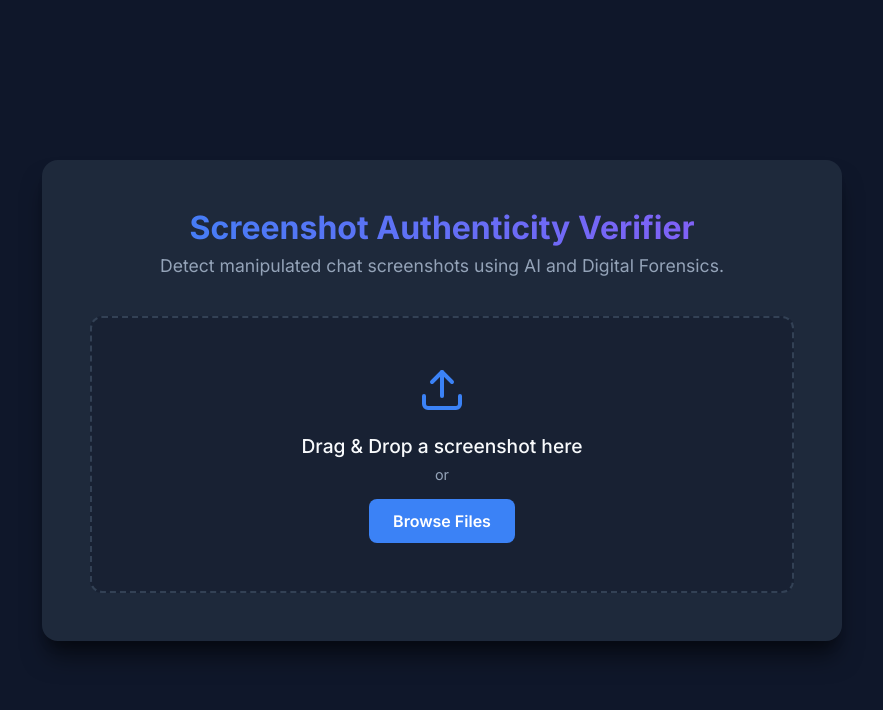
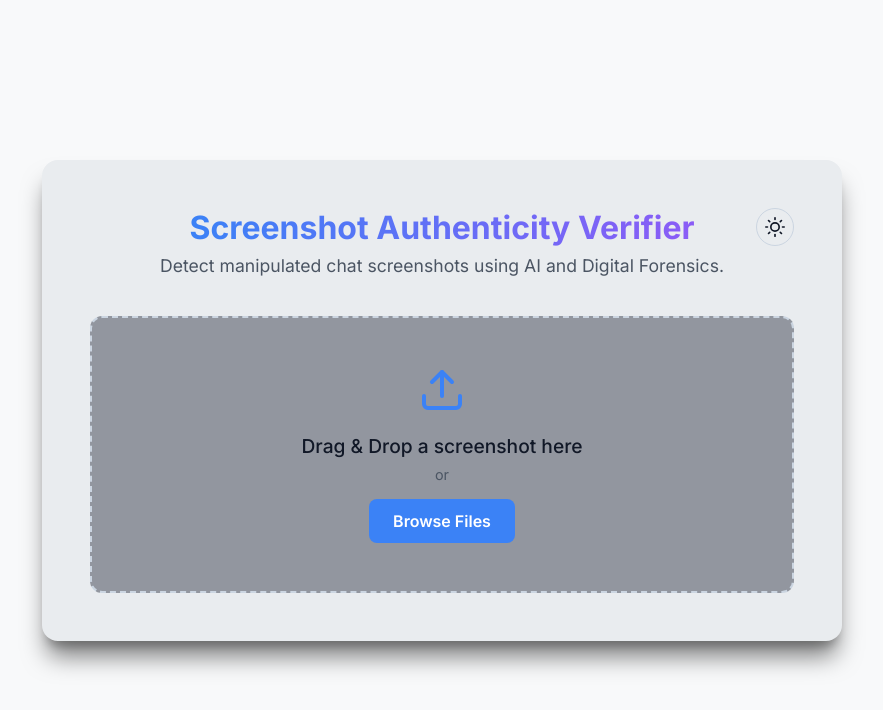
Before and after one commit to crypto-nidh/Screenshot-Authenticity-Verifier, a plain HTML site: page frontend/index.html in a window 1280 px wide. Shown: the whole page, without its empty margins (198-1081 px from the left). Drawn offline with Linux system fonts and the light colour scheme.

Commit message:
added toggle option and updated color theme

```diff
--- a/frontend/index.html
+++ b/frontend/index.html
@@ -10,7 +10,13 @@
 <body>
     <div class="app-container">
         <header>
-            <h1>Screenshot Authenticity Verifier</h1>
+            <div class="header-top">
+                <h1>Screenshot Authenticity Verifier</h1>
+                <button id="theme-toggle" class="btn secondary-btn" aria-label="Toggle theme">
+                    <svg id="theme-icon-moon" width="20" height="20" viewBox="0 0 24 24" fill="none" stroke="currentColor" stroke-width="2" stroke-linecap="round" stroke-linejoin="round" style="display: none;"><path d="M21 12.79A9 9 0 1 1 11.21 3 7 7 0 0 0 21 12.79z"></path></svg>
+                    <svg id="theme-icon-sun" width="20" height="20" viewBox="0 0 24 24" fill="none" stroke="currentColor" stroke-width="2" stroke-linecap="round" stroke-linejoin="round"><circle cx="12" cy="12" r="5"></circle><line x1="12" y1="1" x2="12" y2="3"></line><line x1="12" y1="21" x2="12" y2="23"></line><line x1="4.22" y1="4.22" x2="5.64" y2="5.64"></line><line x1="18.36" y1="18.36" x2="19.78" y2="19.78"></line><line x1="1" y1="12" x2="3" y2="12"></line><line x1="21" y1="12" x2="23" y2="12"></line><line x1="4.22" y1="19.78" x2="5.64" y2="18.36"></line><line x1="18.36" y1="5.64" x2="19.78" y2="4.22"></line></svg>
+                </button>
+            </div>
             <p>Detect manipulated chat screenshots using AI and Digital Forensics.</p>
         </header>
 
--- a/frontend/script.js
+++ b/frontend/script.js
@@ -15,6 +15,41 @@ document.addEventListener('DOMContentLoaded', () => {
     const conclusionText = document.getElementById('conclusion-text');
     const issuesCard = document.getElementById('issues-card');
     const issuesList = document.getElementById('issues-list');
+
+    // Theme Toggle Logic
+    const themeToggleBtn = document.getElementById('theme-toggle');
+    const themeIconMoon = document.getElementById('theme-icon-moon');
+    const themeIconSun = document.getElementById('theme-icon-sun');
+
+    // Check localStorage or system preference
+    const savedTheme = localStorage.getItem('theme');
+    const prefersDark = window.matchMedia && window.matchMedia('(prefers-color-scheme: dark)').matches;
+
+    if (savedTheme === 'dark' || (!savedTheme && prefersDark)) {
+        document.documentElement.setAttribute('data-theme', 'dark');
+        themeIconMoon.style.display = 'block';
+        themeIconSun.style.display = 'none';
+    } else {
+        document.documentElement.setAttribute('data-theme', 'light');
+        themeIconMoon.style.display = 'none';
+        themeIconSun.style.display = 'block';
+    }
+
+    themeToggleBtn.addEventListener('click', () => {
+        let currentTheme = document.documentElement.getAttribute('data-theme');
+        let targetTheme = currentTheme === 'dark' ? 'light' : 'dark';
+
+        document.documentElement.setAttribute('data-theme', targetTheme);
+        localStorage.setItem('theme', targetTheme);
+
+        if (targetTheme === 'dark') {
+            themeIconMoon.style.display = 'block';
+            themeIconSun.style.display = 'none';
+        } else {
+            themeIconMoon.style.display = 'none';
+            themeIconSun.style.display = 'block';
+        }
+    });
 
     let selectedFile = null;
 
--- a/frontend/style.css
+++ b/frontend/style.css
@@ -1,15 +1,25 @@
 :root {
-    --bg-color: #0f172a;
-    --card-bg: #1e293b;
-    --text-primary: #f8fafc;
-    --text-secondary: #94a3b8;
+    /* Day mode: off-light and light grey */
+    --bg-color: #f8f9fa;
+    --card-bg: #e9ecef;
+    --text-primary: #111827;
+    --text-secondary: #4b5563;
     --accent-color: #3b82f6;
     --accent-hover: #2563eb;
     --danger: #ef4444;
     --warning: #f59e0b;
     --success: #10b981;
-    --border-color: #334155;
+    --border-color: #cbd5e1;
     --font-family: 'Inter', sans-serif;
+}
+
+[data-theme="dark"] {
+    /* Night mode: black and greish tone */
+    --bg-color: #121212;
+    --card-bg: #1e1e1e;
+    --text-primary: #f8fafc;
+    --text-secondary: #9ca3af;
+    --border-color: #374151;
 }
 
 * {
@@ -44,10 +54,37 @@ header {
     margin-bottom: 2.5rem;
 }
 
+.header-top {
+    position: relative;
+    display: flex;
+    justify-content: center;
+    align-items: center;
+    margin-bottom: 0.5rem;
+}
+
+#theme-toggle {
+    position: absolute;
+    right: 0;
+    padding: 0.5rem;
+    display: flex;
+    align-items: center;
+    justify-content: center;
+    background: transparent;
+    border: 1px solid var(--border-color);
+    color: var(--text-primary);
+    border-radius: 50%;
+    cursor: pointer;
+    transition: background-color 0.2s;
+}
+
+#theme-toggle:hover {
+    background-color: var(--border-color);
+}
+
 h1 {
     font-size: 2rem;
     font-weight: 700;
-    margin-bottom: 0.5rem;
+    margin-bottom: 0;
     background: linear-gradient(90deg, #3b82f6, #8b5cf6);
     -webkit-background-clip: text;
     -webkit-text-fill-color: transparent;
```
